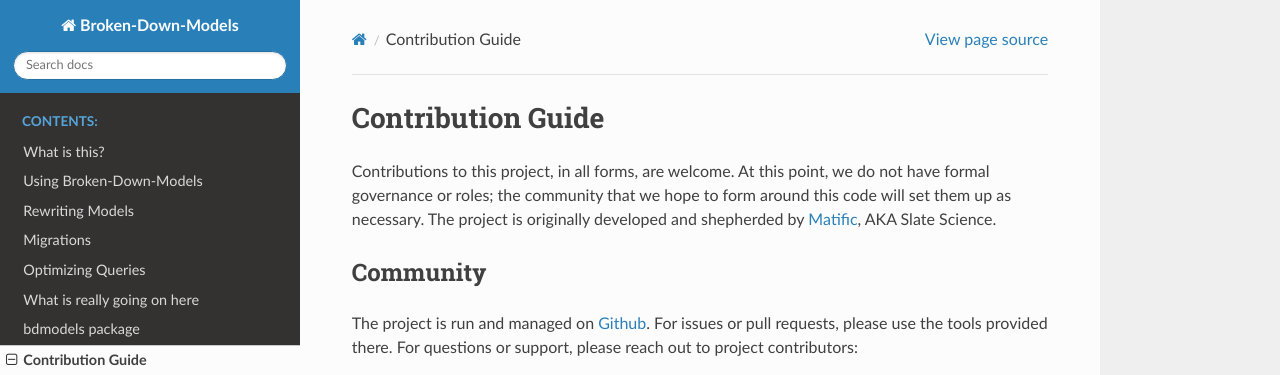
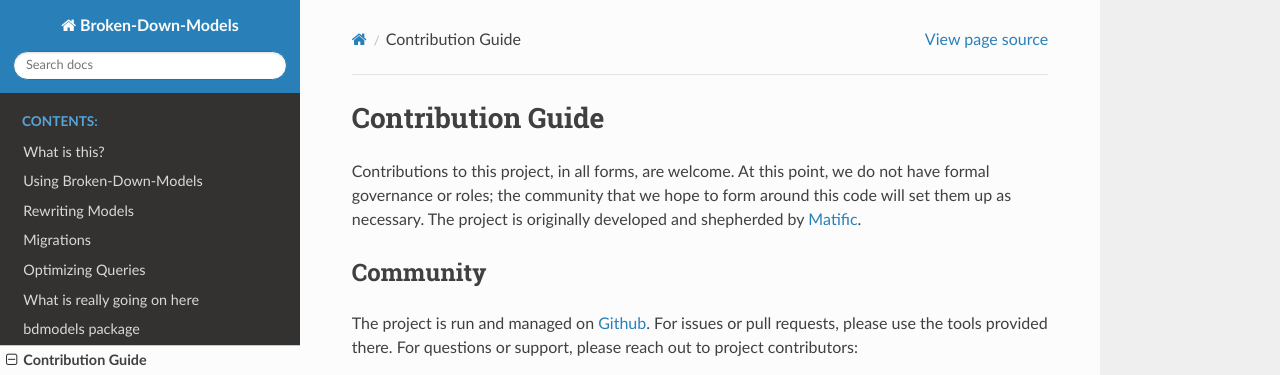
Before and after one commit to Matific/broken-down-models, a Sphinx documentation site: the page built from docs/contributing.rst, in a window 1280 px wide and 900 px high. Shown: the top 375 px of the window. Built offline with Sphinx 7.4.7 and the Read the Docs theme 2.0.0, drawn with Linux system fonts in a browser that asks for light colours.

Commit message:
Fix references to Matific in contribution guide

```diff
--- a/docs/contributing.rst
+++ b/docs/contributing.rst
@@ -4,8 +4,7 @@ Contribution Guide
 Contributions to this project, in all forms, are welcome. At this
 point, we do not have formal governance or roles; the community that
 we hope to form around this code will set them up as necessary. The
-project is originally developed and shepherded by `Matific`_, AKA
-Slate Science.
+project is originally developed and shepherded by `Matific`_.
 
 Community
 ---------
@@ -24,7 +23,7 @@ In all communications and actions related to this project we ask that
 you respect the code of conduct we blatantly copied from `Django`_ [*].
 
 .. _Matific: https://www.matific.com/
-.. _Github: https://www.github.com/SlateScience/BrokenDownModels
+.. _Github: https://github.com/Matific/broken-down-models
 .. _`Django Forum`: https://forum.djangoproject.com
 .. _`@shaib_il`: https://twitter.com/shaib_il/
 .. _Django: https://www.djangoproject.com/conduct/
```
